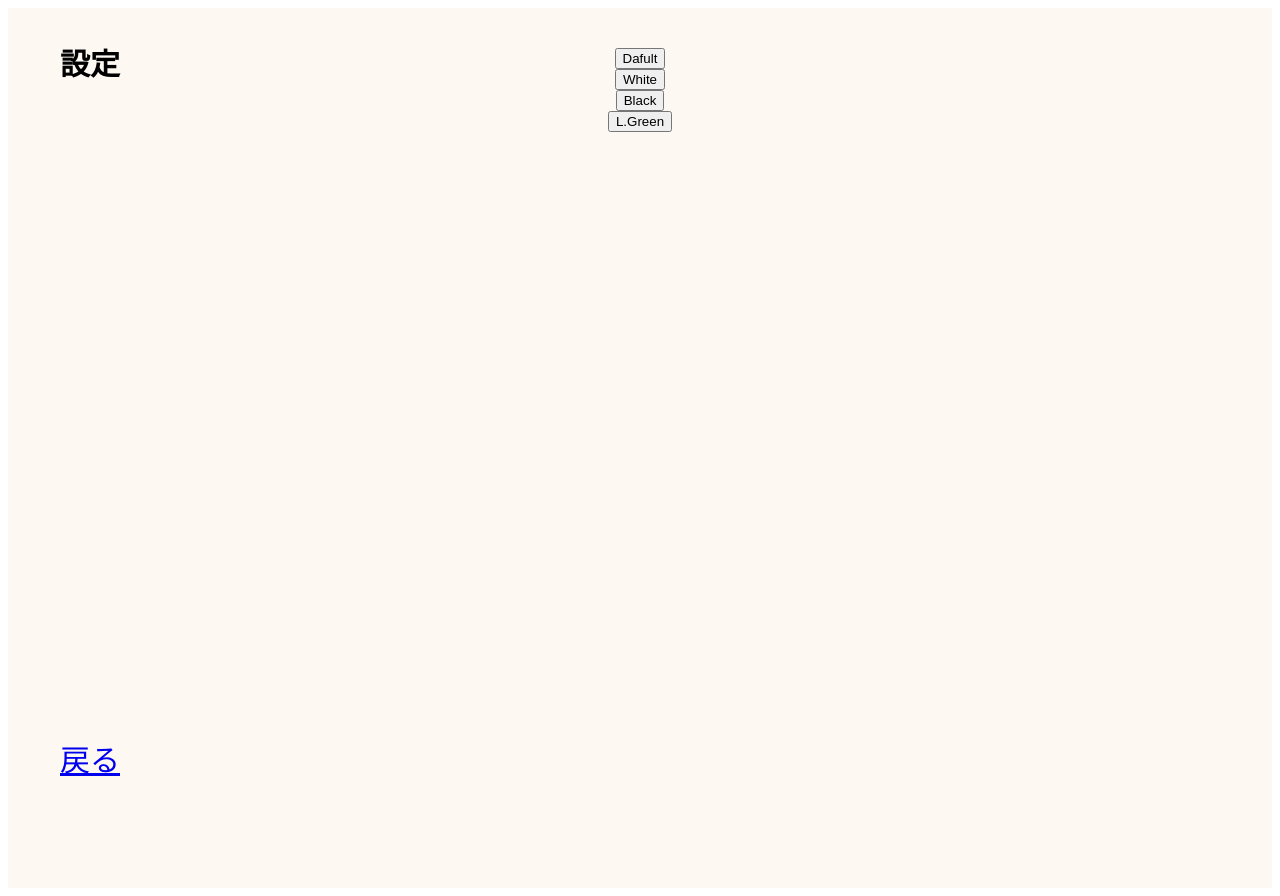
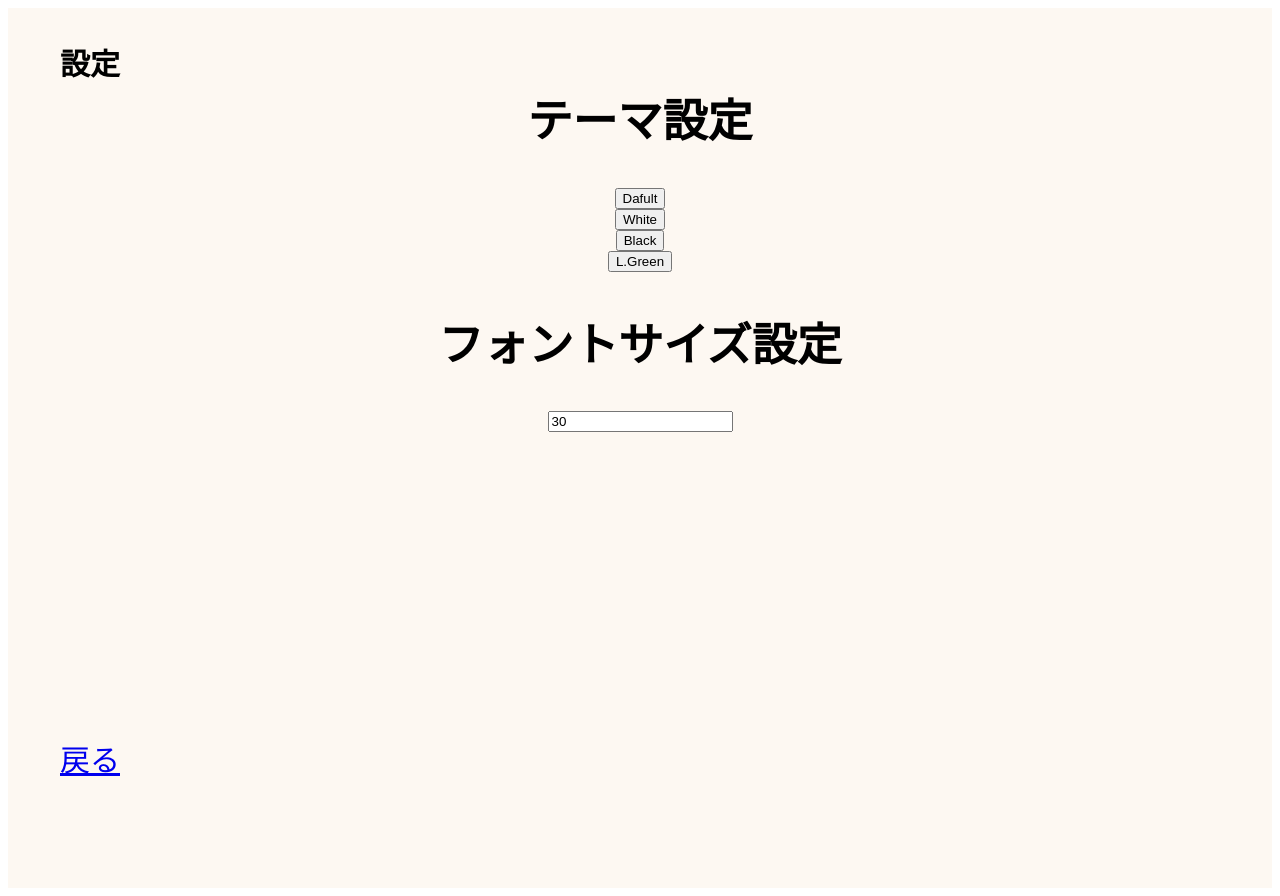
Before and after one commit to PjreNen/novel.app, a React app in the folder novel-editor/: page /settingpages in a window 1280 px wide. Built offline with nearby package versions, Linux system fonts and the light colour scheme; the HTML template or start-up script is replaced by a standard one.

Commit message:
fontsize調整実装。今日は終

```diff
--- a/novel-editor/src/App.css
+++ b/novel-editor/src/App.css
@@ -54,7 +54,7 @@
   min-height: 100vh;
   padding: 40px;
   font-size: 30px;
-  background-color: rgb(0, 0, 0);
+  background-color: rgb(63, 61, 61);
 }
 .lightgreen-page {
   display: flex;
@@ -93,10 +93,9 @@
 
 }
 .scroll-area{
-    border: #ccc;
+    border: #969d9e;
     max-height: 300px;
     max-width: 600px;
-    background-color: rgb(241, 228, 211);
 
     overflow-y: auto;
     overflow-x: auto;
--- a/novel-editor/src/Chang.css.tsx
+++ b/novel-editor/src/Chang.css.tsx
@@ -6,13 +6,15 @@ interface AreaType {
   setPagetoBlack:()=>void;
   setPagetoDafult:()=>void;
   setPagetoLightGreen:()=>void;
+  fontSize:number;
+  updateFontSize:(newSize:number)=>void;
 }
 
 export const Areacontext = createContext<AreaType | undefined>(undefined);
 
 export const Areaoder=({children}:{children:ReactNode})=>{
     const[areaClass,setAreaClass]=useState<string|null>(()=>{
-        return localStorage.getItem('user-area-class');
+         return localStorage.getItem('user-area-class');
     });
 
    useEffect(() => {
@@ -25,8 +27,21 @@ export const Areaoder=({children}:{children:ReactNode})=>{
     const setPageoWhite=()=>setAreaClass('white-page');
     const setPagetoBlack=()=>setAreaClass('black-page');
     const setPagetoLightGreen=()=>setAreaClass('lightgreen-page')
+
+    const[fontSize,setFontSize]=useState<number>(()=>{
+         const savedFontSize=localStorage.getItem('user-font-size');
+        return savedFontSize?Number(savedFontSize):30;
+    });
+    useEffect(()=>{
+        localStorage.setItem('user-font-size',String(fontSize))
+    },[fontSize])
+    const updateFontSize=(newSize:number)=>{
+        setFontSize(newSize);
+
+    }
+
     return(
-        <Areacontext.Provider value={{areaClass,setPageoWhite,setPagetoBlack,setPagetoDafult,setPagetoLightGreen}}>
+        <Areacontext.Provider value={{areaClass,setPageoWhite,setPagetoBlack,setPagetoDafult,setPagetoLightGreen,fontSize,updateFontSize}}>
            { children }
         </Areacontext.Provider>
     );
--- a/novel-editor/src/pages/bookpages.tsx
+++ b/novel-editor/src/pages/bookpages.tsx
@@ -39,7 +39,7 @@ const BookPages=({novels,updateNovel}:{novels:Novel[],updateNovel:(id:string,tit
 
 
 
-              <div className="contents-area"ref={inputref} contentEditable
+              <div className="contents-area" style={{ fontSize: `${context?.fontSize}px` }} ref={inputref} contentEditable
               onInput={()=>{
                updateNovel(FoundId.id,FoundId.title,inputref.current?.innerText||"")
               }}
--- a/novel-editor/src/pages/mainpages.tsx
+++ b/novel-editor/src/pages/mainpages.tsx
@@ -28,7 +28,7 @@ const MainPages = ({novels,deleteNovel}:{novels:Novel[],deleteNovel:(idtoDelete:
       <ul >
       {novels.map((Novel)=>(
 
-        <li key={Novel.id} className="li"><Link to={`/novel-editor/book/${Novel.id}`} >{Novel.title}</Link>
+        <li key={Novel.id} ><Link to={`/novel-editor/book/${Novel.id}`} >{Novel.title}</Link>
         <button onClick={() => deleteNovel(Novel.id)}>🗑️</button></li>
 
       ))}
--- a/novel-editor/src/pages/settingpages.tsx
+++ b/novel-editor/src/pages/settingpages.tsx
@@ -16,8 +16,7 @@ const SettingPages = () => {
 
         <div className={currentclass}>
             <h1 className="config-area">設定</h1>
-
-
+            <h2>テーマ設定</h2>
             <button onClick={context?.setPagetoDafult}>
                 Dafult
             </button>
@@ -30,7 +29,12 @@ const SettingPages = () => {
              <button onClick={context?.setPagetoLightGreen}>
                 L.Green
             </button>
-
+        <h2>フォントサイズ設定</h2>
+        <input
+        type="Number"
+         value={context?.fontSize}
+      onChange={(e) => context?.updateFontSize(Number(e.target.value))}
+    />
 
         <Link to="/" className='Create-area'>
     戻る
```
